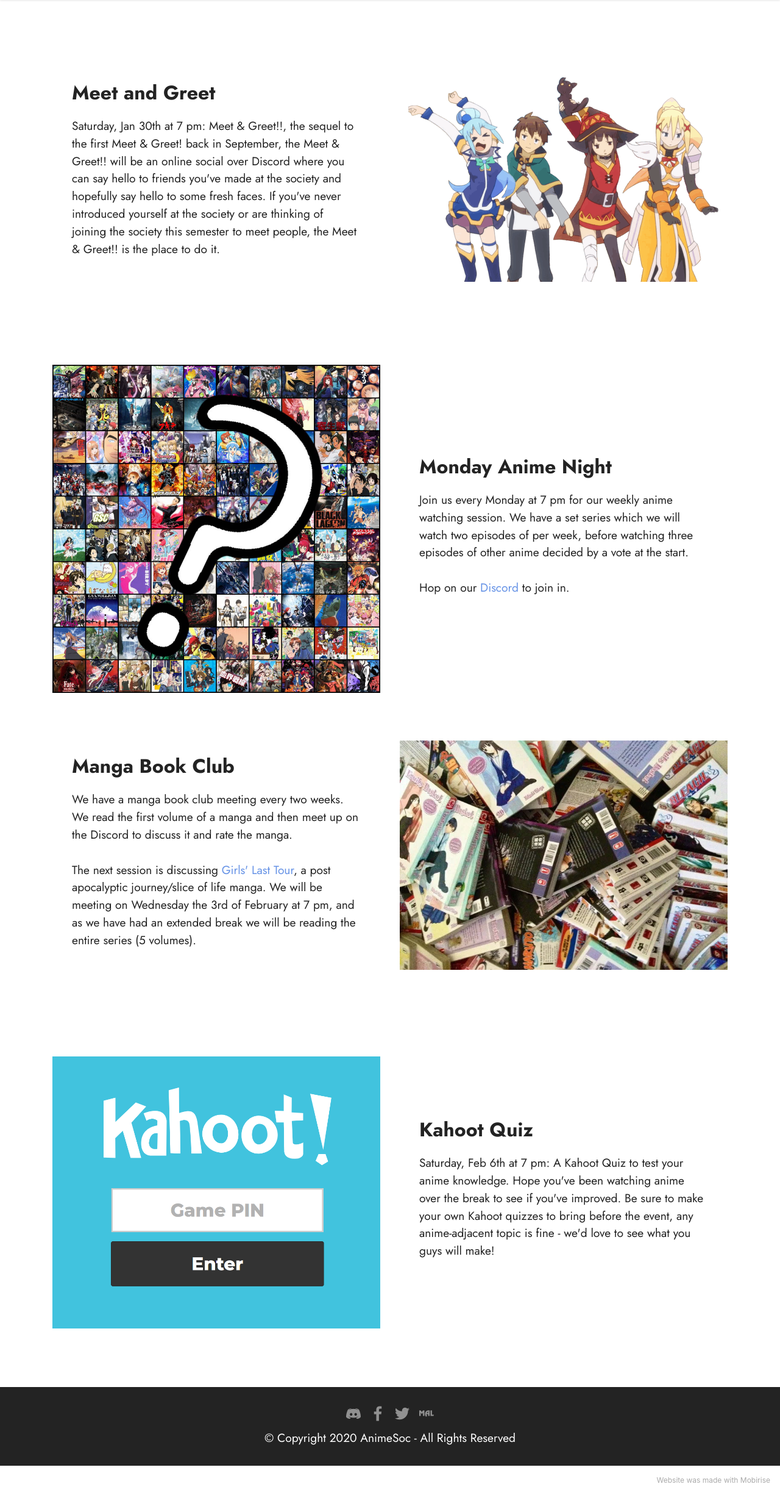
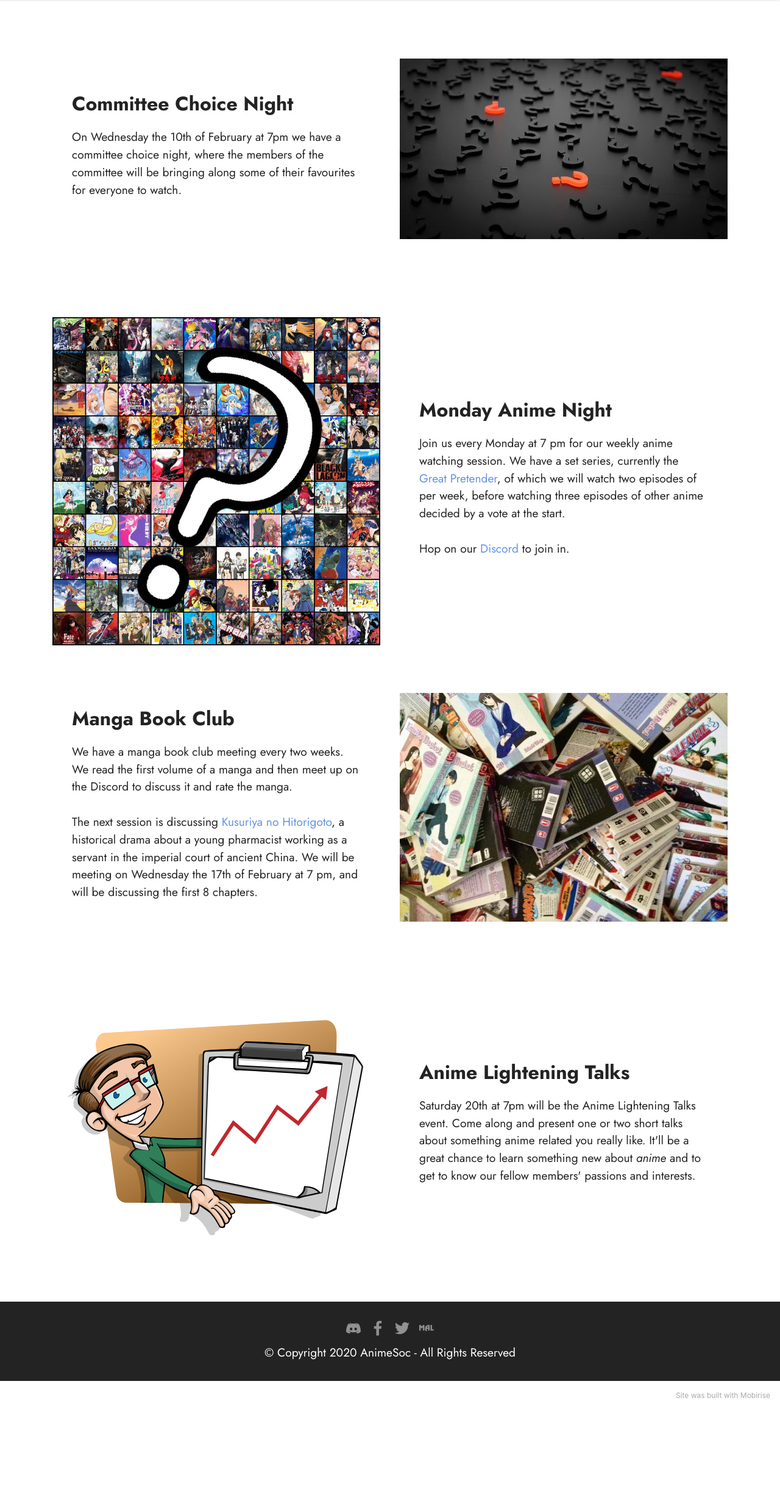
Before and after one commit to AnimeSocNotts/animesocnotts.github.io, a PHP site: page /events.html in a window 1280 px wide. Shown: the part 71-2522 px from the top of the page at 61% size. After the commit the page ends 2363 px from the top, so only its background shows below. Run offline with PHP 8.4, Linux system fonts and the light colour scheme.

Commit message:
Update events page

```diff
--- a/assets/images/hashes.json
+++ b/assets/images/hashes.json
@@ -1 +1 @@
-{"al59SQvth7PzNxZxAzFQ7w==":"animesoc_logo-96x96.jpg","wckMBJ6LaY83HOL46+YvqQ==":"anime_grid-2000x1002.jpg","ZZ/LygTzRvmS6bMr/2s92Q==":"anime_grid_small-300x300.jpg","zwC8SCWkO060aXY19YXu8w==":"anime_grid_small-300x210.jpg","I4HqKK8BMjaozUb6gG1uhA==":"joe-696x838.jpg","/w1dfG+pJZug/HMFyrgstA==":"joe-696x838.jpeg","bKuPHCsGDwdmeDxdqL9D+A==":"jamesfrost-696x711.jpg","Df8eHaNnuy2n0HPNJfWq+Q==":"nick-696x608.jpg","iAPPyTWckkkd7jgo4uazaQ==":"anime_question-1000x1000.jpg","MwlRxEX5NJIArJ8fcgXoZA==":"calendar-1763587.svg","/KVVwykpSNYjM1sFSkx5bg==":"cellsatwork-virus-696x391.jpg","tKrMK7DpXVwgKUSStjWlzA==":"img-20201015-wa0032-1076x807.jpg","kfxFf3sDl2yobUosF0iEUw==":"miles-696x928.jpeg","Kma9zq8sTdGA6FvK0EUTcw==":"jamesfrost-696x711.jpeg","iCX6c5YUpLagsIqLIbFoNg==":"smugboi-696x696.jpg","KnbpSp2IrhEeK4V8SCb/2A==":"hannah-696x1004.jpeg","0xXqpjvBRT1VpJaoIO5f2g==":"dom-696x928.jpeg","3s6dqhUpZJNEdt7cgjS/2g==":"popcorn-640x480.jpg","W08YMxUX50NoX7tbGu2rwg==":"calendar-1763587.svg","vFyLSZbNU5IIMrMp/vJa8w==":"kahoot-1047x868.png","/fY87XoHygIfXQvvvQ+Ahw==":"facebook%20banner%20-%20konosuba-1076x715.png"}
+{"al59SQvth7PzNxZxAzFQ7w==":"animesoc_logo-96x96.jpg","wckMBJ6LaY83HOL46+YvqQ==":"anime_grid-2000x1002.jpg","ZZ/LygTzRvmS6bMr/2s92Q==":"anime_grid_small-300x300.jpg","zwC8SCWkO060aXY19YXu8w==":"anime_grid_small-300x210.jpg","I4HqKK8BMjaozUb6gG1uhA==":"joe-696x838.jpg","/w1dfG+pJZug/HMFyrgstA==":"joe-696x838.jpeg","bKuPHCsGDwdmeDxdqL9D+A==":"jamesfrost-696x711.jpg","Df8eHaNnuy2n0HPNJfWq+Q==":"nick-696x608.jpg","iAPPyTWckkkd7jgo4uazaQ==":"anime_question-1000x1000.jpg","MwlRxEX5NJIArJ8fcgXoZA==":"calendar-1763587.svg","/KVVwykpSNYjM1sFSkx5bg==":"cellsatwork-virus-696x391.jpg","tKrMK7DpXVwgKUSStjWlzA==":"img-20201015-wa0032-1076x807.jpg","kfxFf3sDl2yobUosF0iEUw==":"miles-696x928.jpeg","Kma9zq8sTdGA6FvK0EUTcw==":"jamesfrost-696x711.jpeg","iCX6c5YUpLagsIqLIbFoNg==":"smugboi-696x696.jpg","KnbpSp2IrhEeK4V8SCb/2A==":"hannah-696x1004.jpeg","0xXqpjvBRT1VpJaoIO5f2g==":"dom-696x928.jpeg","3s6dqhUpZJNEdt7cgjS/2g==":"popcorn-640x480.jpg","W08YMxUX50NoX7tbGu2rwg==":"calendar-1763587.svg","vFyLSZbNU5IIMrMp/vJa8w==":"kahoot-1047x868.png","/fY87XoHygIfXQvvvQ+Ahw==":"facebook%20banner%20-%20konosuba-1076x715.png","RIhfWdwmINccEnA9F0+Ykw==":"presentation-1454403.svg","vSYRzFNglv3aLDVIvl2OgA==":"question-mark-1872665-640-640x352.jpg"}
--- a/assets/mobirise/css/mbr-additional.css
+++ b/assets/mobirise/css/mbr-additional.css
@@ -1654,24 +1654,24 @@
     left: -1rem;
   }
 }
-.cid-smR9xMaOY7 {
+.cid-soxjrRfnNt {
   padding-top: 6rem;
   padding-bottom: 6rem;
   background-color: #ffffff;
 }
 @media (max-width: 991px) {
-  .cid-smR9xMaOY7 .image-wrapper {
+  .cid-soxjrRfnNt .image-wrapper {
     margin-bottom: 1rem;
   }
 }
-.cid-smR9xMaOY7 .row {
+.cid-soxjrRfnNt .row {
   flex-direction: row-reverse;
 }
-.cid-smR9xMaOY7 img {
+.cid-soxjrRfnNt img {
   width: 100%;
 }
 @media (min-width: 992px) {
-  .cid-smR9xMaOY7 .text-wrapper {
+  .cid-soxjrRfnNt .text-wrapper {
     padding: 2rem;
   }
 }
--- a/events.html
+++ b/events.html
@@ -57,7 +57,7 @@
     </nav>
 </section>
 
-<section class="image2 cid-smR9xMaOY7" id="image2-r">
+<section class="image2 cid-soxjrRfnNt" id="image2-u">
 
 
 
@@ -66,15 +66,16 @@
         <div class="row align-items-center">
             <div class="col-12 col-lg-6">
                 <div class="image-wrapper">
-                    <img src="assets/images/facebook-banner-konosuba-1076x715.png" alt="Meet and greet graphic">
+                    <img src="assets/images/question-mark-1872665-640-640x352.jpg" alt="Choices">
 
                 </div>
             </div>
             <div class="col-12 col-lg">
                 <div class="text-wrapper">
-                    <h3 class="mbr-section-title mbr-fonts-style mb-3 display-5"><strong>Meet and Greet</strong></h3>
+                    <h3 class="mbr-section-title mbr-fonts-style mb-3 display-5">
+                        <strong>Committee Choice Night</strong></h3>
                     <p class="mbr-text mbr-fonts-style display-7">
-                        Saturday, Jan 30th at 7 pm: Meet &amp; Greet!!, the sequel to the first Meet &amp; Greet! back in September, the Meet &amp; Greet!! will be an online social over Discord where you can say hello to friends you've made at the society and hopefully say hello to some fresh faces. If you've never introduced yourself at the society or are thinking of joining the society this semester to meet people, the Meet &amp; Greet!! is the place to do it.</p>
+                        On Wednesday the 10th of February at 7pm we have a committee choice night, where the members of the committee will be bringing along some of their favourites for everyone to watch.</p>
                 </div>
             </div>
         </div>
@@ -98,7 +99,7 @@
                 <div class="text-wrapper">
                     <h3 class="mbr-section-title mbr-fonts-style mb-3 display-5">
                         <strong>Monday Anime Night</strong></h3>
-                    <p class="mbr-text mbr-fonts-style display-7">Join us every Monday at 7 pm for our weekly anime watching session. We have a set series which we will watch two episodes of per week, before watching three episodes of other anime decided by a vote at the start.<br><br>Hop on our <a href="https://discord.gg/Tz5Jcq5" class="text-primary" target="_blank">Discord</a> to join in.</p>
+                    <p class="mbr-text mbr-fonts-style display-7">Join us every Monday at 7 pm for our weekly anime watching session. We have a set series, currently the <a href="https://myanimelist.net/anime/40052/Great_Pretender" class="text-primary">Great Pretender</a>, of which we will watch two episodes of per week, before watching three episodes of other anime decided by a vote at the start.<br><br>Hop on our <a href="https://discord.gg/Tz5Jcq5" class="text-primary" target="_blank">Discord</a> to join in.</p>
                 </div>
             </div>
         </div>
@@ -123,7 +124,7 @@
                     <h3 class="mbr-section-title mbr-fonts-style mb-3 display-5">
                         <strong>Manga Book Club</strong></h3>
                     <p class="mbr-text mbr-fonts-style display-7">We have a manga book club meeting every two weeks. We read the first volume of a manga and then meet up on the Discord to discuss it and rate the manga.<br>
-<br>The next session is discussing&nbsp;<a href="https://myanimelist.net/manga/72467/Shoujo_Shuumatsu_Ryokou" class="text-primary">Girls' Last Tour</a>, a post apocalyptic journey/slice of life manga.&nbsp;We will be meeting on Wednesday the 3rd of February at 7 pm, and as we have had an extended break we will be reading the entire series (5 volumes).</p>
+<br>The next session is discussing&nbsp;<a href="https://myanimelist.net/manga/107562/Kusuriya_no_Hitorigoto" class="text-primary">Kusuriya no Hitorigoto</a>, a historical drama about a young pharmacist working as a servant in the imperial court of ancient China.&nbsp;We will be meeting on Wednesday the 17th of February at 7 pm, and will be discussing the first 8 chapters.</p>
                 </div>
             </div>
         </div>
@@ -139,16 +140,14 @@
         <div class="row align-items-center">
             <div class="col-12 col-lg-6">
                 <div class="image-wrapper">
-                    <img src="assets/images/kahoot-1047x868.png" alt="Kahoot PIN box">
+                    <img src="assets/images/presentation-1454403.svg" alt="Present a talk">
 
                 </div>
             </div>
             <div class="col-12 col-lg">
                 <div class="text-wrapper">
-                    <h3 class="mbr-section-title mbr-fonts-style mb-3 display-5">
-                        <strong>Kahoot Quiz</strong></h3>
-                    <p class="mbr-text mbr-fonts-style display-7">
-                        Saturday, Feb 6th at 7 pm: A Kahoot Quiz to test your anime knowledge. Hope you've been watching anime over the break to see if you've improved. Be sure to make your own Kahoot quizzes to bring before the event, any anime-adjacent topic is fine - we'd love to see what you guys will make!</p>
+                    <h3 class="mbr-section-title mbr-fonts-style mb-3 display-5"><strong>Anime Lightening Talks</strong></h3>
+                    <p class="mbr-text mbr-fonts-style display-7">Saturday 20th at 7pm will be the Anime Lightening Talks event. Come along and present one or two short talks about something anime related you really like. It'll be a great chance to learn something new about <em>anime</em> and to get to know our fellow members' passions and interests.<br></p>
                 </div>
             </div>
         </div>
@@ -196,7 +195,7 @@
             </div>
         </div>
     </div>
-</section><section style="background-color: #fff; font-family: -apple-system, BlinkMacSystemFont, 'Segoe UI', 'Roboto', 'Helvetica Neue', Arial, sans-serif; color:#aaa; font-size:12px; padding: 0; align-items: center; display: flex;"><a href="https://mobirise.site/j" style="flex: 1 1; height: 3rem; padding-left: 1rem;"></a><p style="flex: 0 0 auto; margin:0; padding-right:1rem;">Website was <a href="https://mobirise.site/h" style="color:#aaa;">made with</a> Mobirise</p></section><script src="assets/web/assets/jquery/jquery.min.js"></script>  <script src="assets/popper/popper.min.js"></script>  <script src="assets/tether/tether.min.js"></script>  <script src="assets/bootstrap/js/bootstrap.min.js"></script>  <script src="assets/smoothscroll/smooth-scroll.js"></script>  <script src="assets/dropdown/js/nav-dropdown.js"></script>  <script src="assets/dropdown/js/navbar-dropdown.js"></script>  <script src="assets/touchswipe/jquery.touch-swipe.min.js"></script>  <script src="assets/theme/js/script.js"></script>
+</section><section style="background-color: #fff; font-family: -apple-system, BlinkMacSystemFont, 'Segoe UI', 'Roboto', 'Helvetica Neue', Arial, sans-serif; color:#aaa; font-size:12px; padding: 0; align-items: center; display: flex;"><a href="https://mobirise.site/a" style="flex: 1 1; height: 3rem; padding-left: 1rem;"></a><p style="flex: 0 0 auto; margin:0; padding-right:1rem;">Site was <a href="https://mobirise.site/g" style="color:#aaa;">built</a> with Mobirise</p></section><script src="assets/web/assets/jquery/jquery.min.js"></script>  <script src="assets/popper/popper.min.js"></script>  <script src="assets/tether/tether.min.js"></script>  <script src="assets/bootstrap/js/bootstrap.min.js"></script>  <script src="assets/smoothscroll/smooth-scroll.js"></script>  <script src="assets/dropdown/js/nav-dropdown.js"></script>  <script src="assets/dropdown/js/navbar-dropdown.js"></script>  <script src="assets/touchswipe/jquery.touch-swipe.min.js"></script>  <script src="assets/theme/js/script.js"></script>
 
 
 </body>
--- a/index.html
+++ b/index.html
@@ -311,7 +311,7 @@
             </div>
         </div>
     </div>
-</section><section style="background-color: #fff; font-family: -apple-system, BlinkMacSystemFont, 'Segoe UI', 'Roboto', 'Helvetica Neue', Arial, sans-serif; color:#aaa; font-size:12px; padding: 0; align-items: center; display: flex;"><a href="https://mobirise.site/o" style="flex: 1 1; height: 3rem; padding-left: 1rem;"></a><p style="flex: 0 0 auto; margin:0; padding-right:1rem;">Designed with Mobirise - <a href="https://mobirise.site/l" style="color:#aaa;">Click here</a></p></section><script src="assets/web/assets/jquery/jquery.min.js"></script>  <script src="assets/popper/popper.min.js"></script>  <script src="assets/tether/tether.min.js"></script>  <script src="assets/bootstrap/js/bootstrap.min.js"></script>  <script src="assets/smoothscroll/smooth-scroll.js"></script>  <script src="assets/dropdown/js/nav-dropdown.js"></script>  <script src="assets/dropdown/js/navbar-dropdown.js"></script>  <script src="assets/touchswipe/jquery.touch-swipe.min.js"></script>  <script src="assets/parallax/jarallax.min.js"></script>  <script src="assets/theme/js/script.js"></script>
+</section><section style="background-color: #fff; font-family: -apple-system, BlinkMacSystemFont, 'Segoe UI', 'Roboto', 'Helvetica Neue', Arial, sans-serif; color:#aaa; font-size:12px; padding: 0; align-items: center; display: flex;"><a href="https://mobirise.site/m" style="flex: 1 1; height: 3rem; padding-left: 1rem;"></a><p style="flex: 0 0 auto; margin:0; padding-right:1rem;"><a href="https://mobirise.site/t" style="color:#aaa;">Built</a> with Mobirise free website theme</p></section><script src="assets/web/assets/jquery/jquery.min.js"></script>  <script src="assets/popper/popper.min.js"></script>  <script src="assets/tether/tether.min.js"></script>  <script src="assets/bootstrap/js/bootstrap.min.js"></script>  <script src="assets/smoothscroll/smooth-scroll.js"></script>  <script src="assets/dropdown/js/nav-dropdown.js"></script>  <script src="assets/dropdown/js/navbar-dropdown.js"></script>  <script src="assets/touchswipe/jquery.touch-swipe.min.js"></script>  <script src="assets/parallax/jarallax.min.js"></script>  <script src="assets/theme/js/script.js"></script>
 
 
 </body>
```
Also changed, not shown: archives.html (+6 -6 lines), assets/images/presentation-1454403.svg (added), assets/images/question-mark-1872665-640-640x352.jpg (added), assets/theme/js/script.js, 1 other file.
